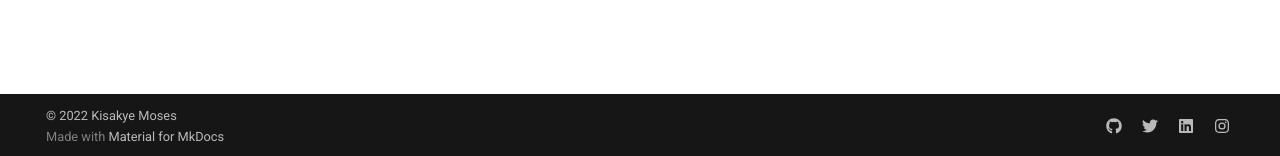
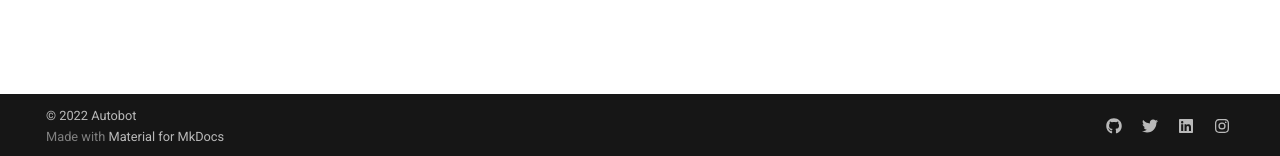
Before and after one commit to OSCA-Kampala-Chapter/autobot, an MkDocs documentation site: the page built from docs/index.md, in a window 1280 px wide. Shown: the part 741-897 px from the top of the page. Built offline with MkDocs 1.6.1 and Material for MkDocs 9.7.7, drawn with Linux system fonts in a browser that asks for light colours; comment, search, counter and statistics services are not loaded.

Commit message:
updated-copyright-section

```diff
--- a/mkdocs.yml
+++ b/mkdocs.yml
@@ -87,4 +87,4 @@
 # Copyright Section: In this section, it's almost the same as adding a copyright tag in the
 #html languange. All waht it does is to add a copyright infomation message within the footer section.
 copyright: |
-  &copy; 2022 <a href="https://github.com/OSCA-Kampala-Chapter"  target="_blank" rel="noopener">Kisakye Moses</a>
+  &copy; 2022 <a href="https://github.com/OSCA-Kampala-Chapter/autobot"  target="_blank" rel="noopener">Autobot</a>
```
